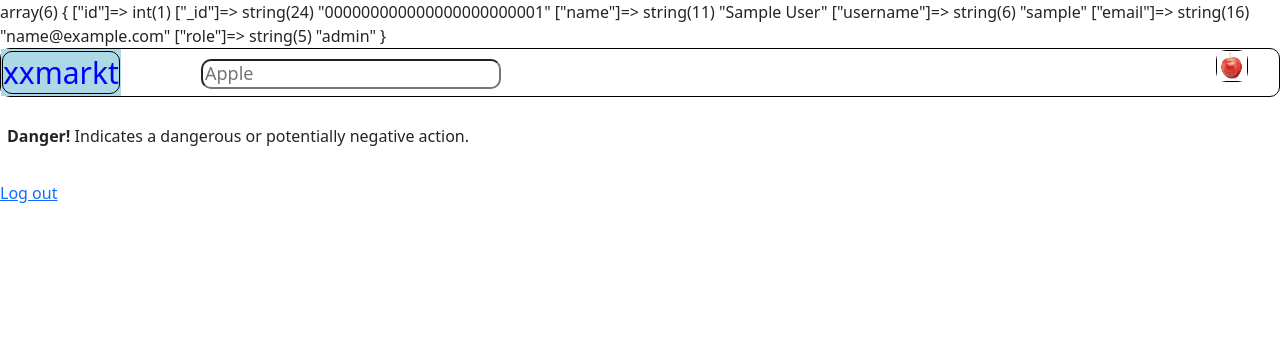
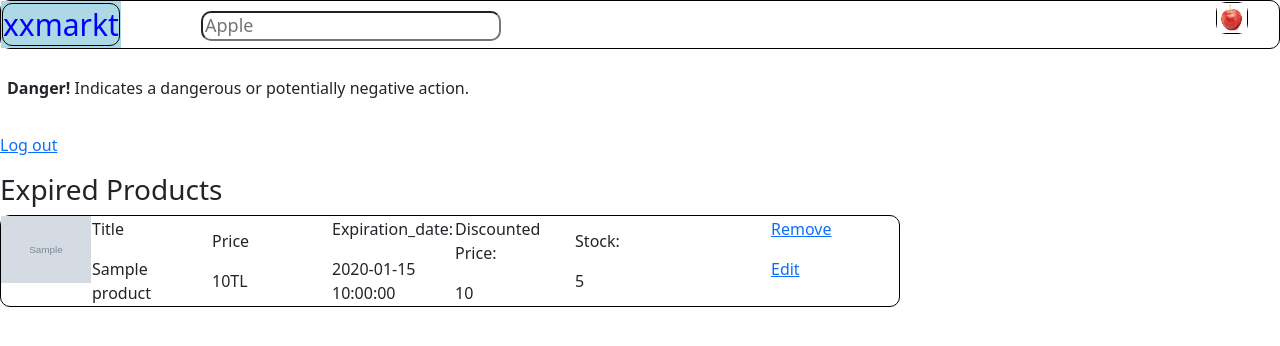
Before and after one commit to kivanckurt/market-application, a PHP site: page /market_main.php in a window 1280 px wide. Shown: the top 346 px of the page. Run offline with PHP 8.4, Linux system fonts and the light colour scheme; the visitor is signed in with stand-in values (Sample User, id 1); tables that the repository leaves empty or names only in its code hold one stand-in row (values such as "Sample post"); grey boxes marked "Sample" are stand-in pictures; data that the repository does not hold is empty; some libraries are stand-ins or nearby versions.

Commit message:
Upload and Change Product image, Bug fix,  layout changes
Log in problem remember me problem fixed. Error messages in edit product screen disappeared. Changing image of product is possible.

```diff
--- a/256/db.php
+++ b/256/db.php
@@ -55,7 +55,7 @@ function updateMarketInfo($email, $market_name, $city, $district, $address){
     $stmt->execute([$market_name,$city,$district,$address,$email]);
 }
 
-function updateProduct($user, $product_id, $product_title, $product_price, $product_disc_price, $product_exp_date, $product_stock){
+function updateProduct($user, $product_id, $product_title, $product_price, $product_disc_price, $product_exp_date, $product_stock, $product_image){
     // var_dump($email,$address,$city,$district, $market_name);
     global $db ;
     $email = $user["email"];
@@ -64,7 +64,9 @@ function updateProduct($user, $product_id, $product_title, $product_price, $prod
     SET stock = :product_stock,
         product_title = :product_title,
         product_price = :product_price,
-        product_exp_date = :product_exp_date
+        product_disc_price = :product_disc_price,
+        product_exp_date = :product_exp_date,
+        product_image =:product_image
     WHERE email = :email
     AND products.product_id = :product_id
     AND stocks.product_id = products.product_id");
@@ -74,11 +76,13 @@ $product_stock = (int)$product_stock;
     var_dump($product_stock);
     $stmt->bindParam(':product_title', $product_title, PDO::PARAM_STR);
     $stmt->bindParam(':product_price', $product_price, PDO::PARAM_STR);  // Consider PDO::PARAM_INT if price is purely numeric
+    $stmt->bindParam(':product_disc_price', $product_disc_price, PDO::PARAM_STR);  // Consider PDO::PARAM_INT if price is purely numeric
     $stmt->bindParam(':product_exp_date', $product_exp_date, PDO::PARAM_STR);
     $stmt->bindParam(':product_stock', $product_stock, PDO::PARAM_INT);   // Change to PDO::PARAM_STR if stock allows non-numeric values
     $stmt->bindParam(':email', $email, PDO::PARAM_STR);
-$stmt->bindParam(':product_id', $product_id, PDO::PARAM_INT);      // Change to PDO::PARAM_STR if product_id allows non-numeric values
-
+    $stmt->bindParam(':product_id', $product_id, PDO::PARAM_INT);
+    $stmt->bindParam(':product_image', $product_image, PDO::PARAM_STR);
+    // Change to PDO::PARAM_STR if product_id allows non-numeric values
     $stmt->execute();
 }
 function updateProductStock($user, $product_id, $product_stock){
@@ -100,7 +104,6 @@ function getProductDetailed($id){
     AND stocks.email = market_user.email
     AND market_user.email = ?
     AND products.product_id= ?
-    AND products.product_exp_date> sysdate()
     LIMIT 0,4;
     ";
     var_dump($user);
--- a/256/market_edit_profile.php
+++ b/256/market_edit_profile.php
@@ -50,7 +50,7 @@ if(!empty($_POST) && isset($email) && isset($market_name) && isset($city) && iss
   if(isset($user["remember"]) && isset($_POST["remember"]));
   if(isset($user["remember"]) && !isset($_POST["remember"])){
     //destroy cookie
-    setTokenByEmail($_SESSION["user"]["email"], null) ;
+    setTokenByEmail($_SESSION["market_user"]["email"], null) ;
     setcookie("access_token", "", 1) ;
     setcookie("PHPSESSID", "", 1 , "/") ;
   }
@@ -83,6 +83,7 @@ if(isset($_GET["message"])){
     <link rel="stylesheet" href="app.css">
 </head>
 <body>
+  <?= require_once "market_user_header.php"; ?>
   <section>
     <div>
     <form action="" method="post">
--- a/256/market_main.php
+++ b/256/market_main.php
@@ -14,7 +14,7 @@
         WHERE products.product_id = stocks.product_id
         AND stocks.email = market_user.email
         AND market_user.email = ?
-        AND products.product_exp_date> sysdate()
+        AND products.product_exp_date< sysdate()
         ORDER BY ?
         LIMIT 0,4;
         ";
@@ -22,8 +22,6 @@
         $stmt = $db->prepare($query_expired_products);
         $stmt->execute([$user["email"], "products.product_exp_date"]);
         $products = $stmt ->fetchAll();
-
-
     }
 
 ?>
@@ -42,6 +40,9 @@
         .market_product .stock{position: absolute; right: 50px;}
         /* .market_product .edit{} */
         .market_product_table_cell{margin: 50px;}
+        .market_product .last{position: absolute; right: 10px;}
+        .market_product td{width: 120px;}
+
     </style>
 </head>
 <body>
@@ -53,6 +54,7 @@
     <p><a href="logout.php">Log out</a></p>
 
     <section class="market_products">
+        <h3>Expired Products</h3>
         <?php foreach ($products as $p){ ?>
             <div class="market_product">
             <div >
@@ -77,17 +79,17 @@
                             <p>Discounted Price:</p>
                             <span class="market_product_disc_price"> <?=$p["product_disc_price"] ?></span>
                         </td>
+                        <td>
+                            <p>Stock: </p>
+                            <span>5</span>
+                        </td>
+                        <td class="last">
+                            <p><a href=""><span class="remove">Remove</span></a></p>
+                            <p><a href="market_edit_product.php?product_id=<?=$p["product_id"] ?>"><span class="edit">Edit</span></a></p>
+                        </td>
                     </tr>
                 </table>
-                <div>
-                    <p>
-                        <a href=""><span class="remove">Remove</span></a>
-                        <a href="market_edit_product.php?product_id=<?=$p["product_id"] ?>"><span class="edit">Edit</span></a>
-                        <span class="stock">Stock: 5</span></p>
-                </div>
-                <div>
-                    <a href="lorem ipsum"></a>
-                </div>
+
             </div>
         </div>
         <?php  }?>
--- a/256/market_user_header.php
+++ b/256/market_user_header.php
@@ -1,7 +1,7 @@
 <?php
 if(isset($_SESSION["market_user"])){
     extract($_SESSION["market_user"]);
-    var_dump($_SESSION["market_user"]);
+    // var_dump($_SESSION["market_user"]);
     $user = $_SESSION["market_user"];
 }
 ?>
@@ -25,7 +25,7 @@ if(isset($_SESSION["market_user"])){
         <table>
             <tr>
                 <td class="logo">
-                    <div><span><a href="?">xxmarkt</a></span></div>
+                    <div><span><a href="market_main.php">xxmarkt</a></span></div>
                 </td>
                 <td>
                     <form action="market_main.php" method="post">
```
Also changed, not shown: 256/market_edit_product.php (+3 -6 lines), 256/market_login.php (+6 -18 lines), 256/images/apples2.jpeg (added). Lines whose indentation alone changed are shown as unchanged.
